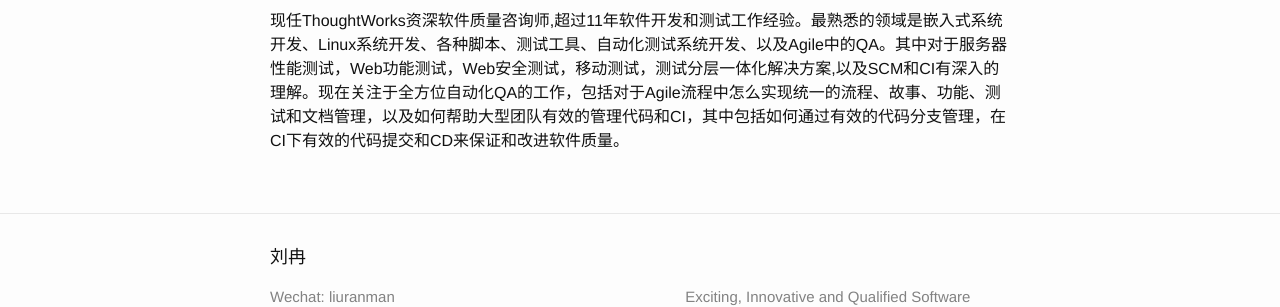
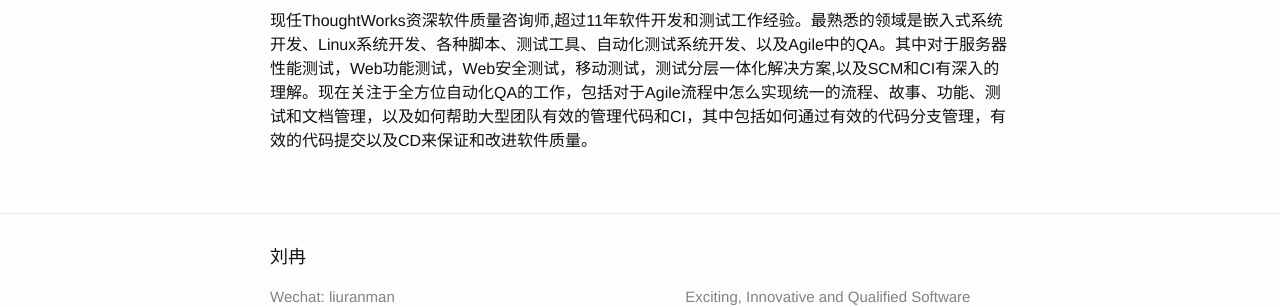
Before and after one commit to TWRanMan/twranman.github.io, a Jekyll site: the page built from about.md, in a window 1280 px wide. Shown: the part 155-462 px from the top of the page. Built offline with Jekyll 4.4.1, drawn with Linux system fonts in a browser that asks for light colours.

Commit message:
modify the about

```diff
--- a/about.md
+++ b/about.md
@@ -3,4 +3,4 @@ layout: page
 title: 关于我
 permalink: /about/
 ---
-现任ThoughtWorks资深软件质量咨询师,超过11年软件开发和测试工作经验。最熟悉的领域是嵌入式系统开发、Linux系统开发、各种脚本、测试工具、自动化测试系统开发、以及Agile中的QA。其中对于服务器性能测试，Web功能测试，Web安全测试，移动测试，测试分层一体化解决方案,以及SCM和CI有深入的理解。现在关注于全方位自动化QA的工作，包括对于Agile流程中怎么实现统一的流程、故事、功能、测试和文档管理，以及如何帮助大型团队有效的管理代码和CI，其中包括如何通过有效的代码分支管理，在CI下有效的代码提交和CD来保证和改进软件质量。
+现任ThoughtWorks资深软件质量咨询师,超过11年软件开发和测试工作经验。最熟悉的领域是嵌入式系统开发、Linux系统开发、各种脚本、测试工具、自动化测试系统开发、以及Agile中的QA。其中对于服务器性能测试，Web功能测试，Web安全测试，移动测试，测试分层一体化解决方案,以及SCM和CI有深入的理解。现在关注于全方位自动化QA的工作，包括对于Agile流程中怎么实现统一的流程、故事、功能、测试和文档管理，以及如何帮助大型团队有效的管理代码和CI，其中包括如何通过有效的代码分支管理，有效的代码提交以及CD来保证和改进软件质量。
```
